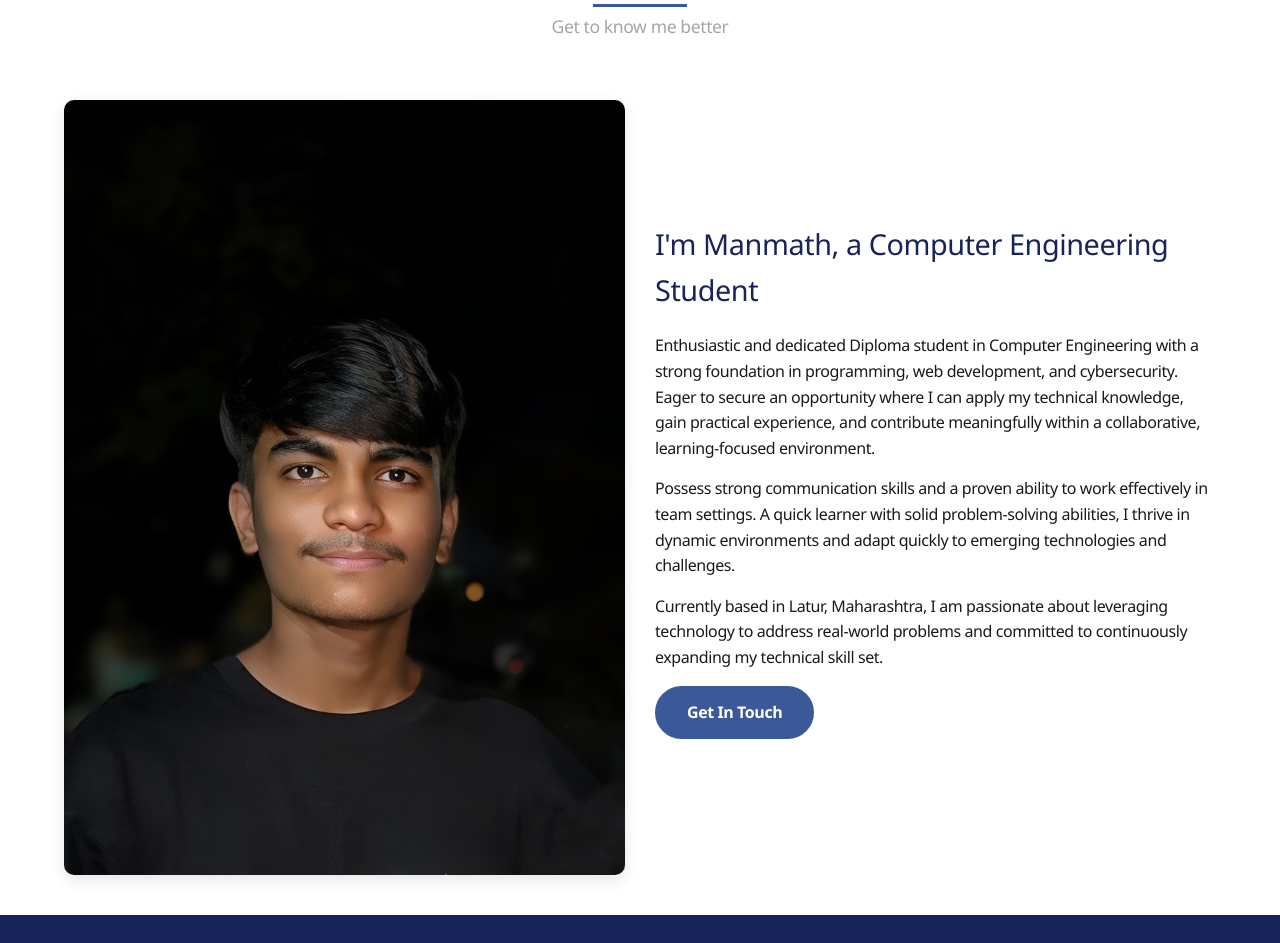
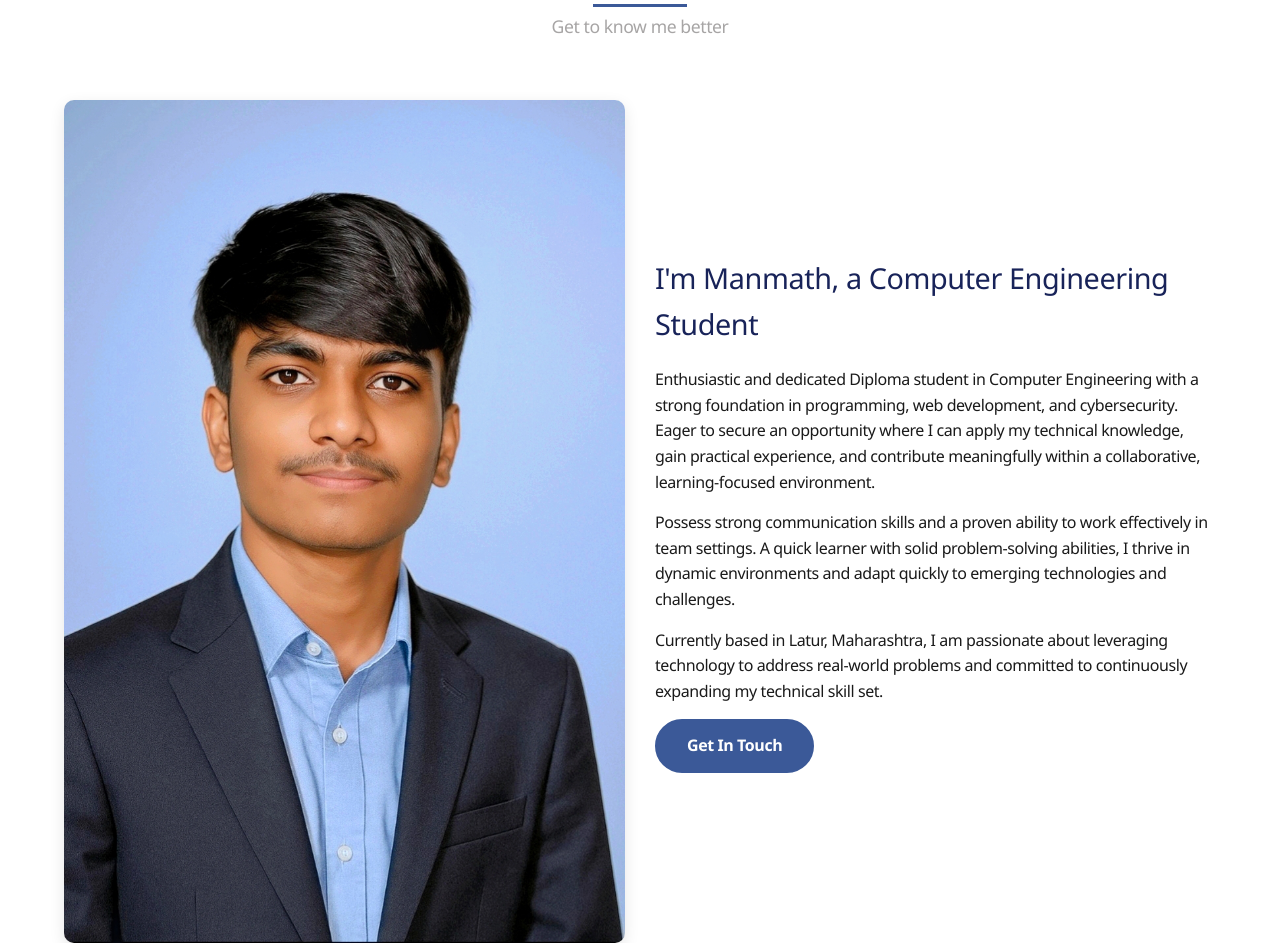
Before and after one commit to manu-Char/MyPortfolio, a plain HTML site: page index.html in a window 1280 px wide. Shown: the part 907-1850 px from the top of the page. Drawn offline with Linux system fonts and the light colour scheme.

Commit message:
Update index.html

```diff
--- a/index.html
+++ b/index.html
@@ -747,7 +747,7 @@
         </div>
         <div class="about-content">
           <div class="about-img">
-            <img src="Portfolio_img.png" alt="Manmath's profile picture" />
+            <img src="WhatsApp Image 2025-06-13 at 16.10.44_e5ca94b6.jpg" alt="Manmath's profile picture" />
           </div>
           <div class="about-text">
             <h3>I'm Manmath, a Computer Engineering Student</h3>
```
